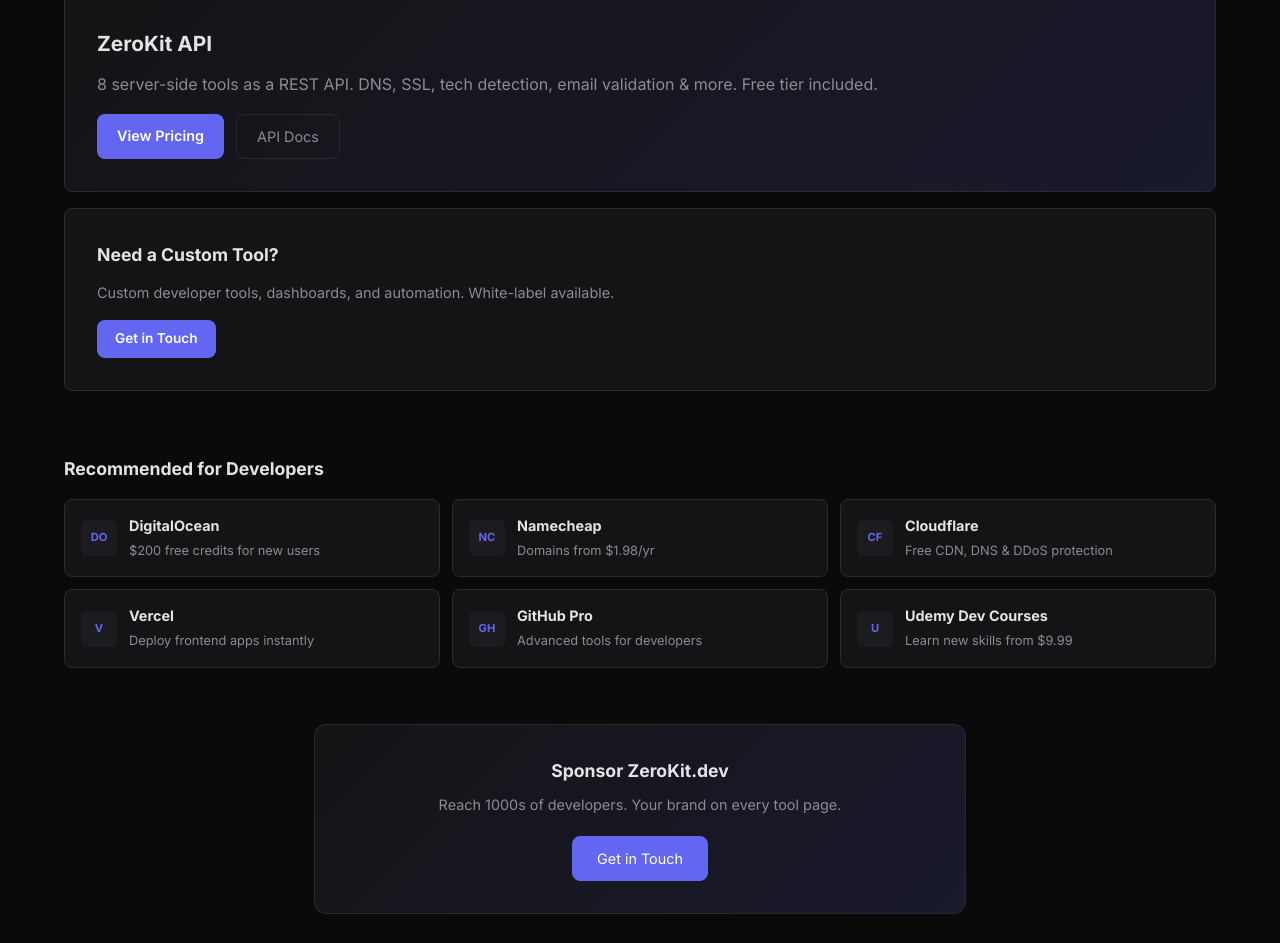
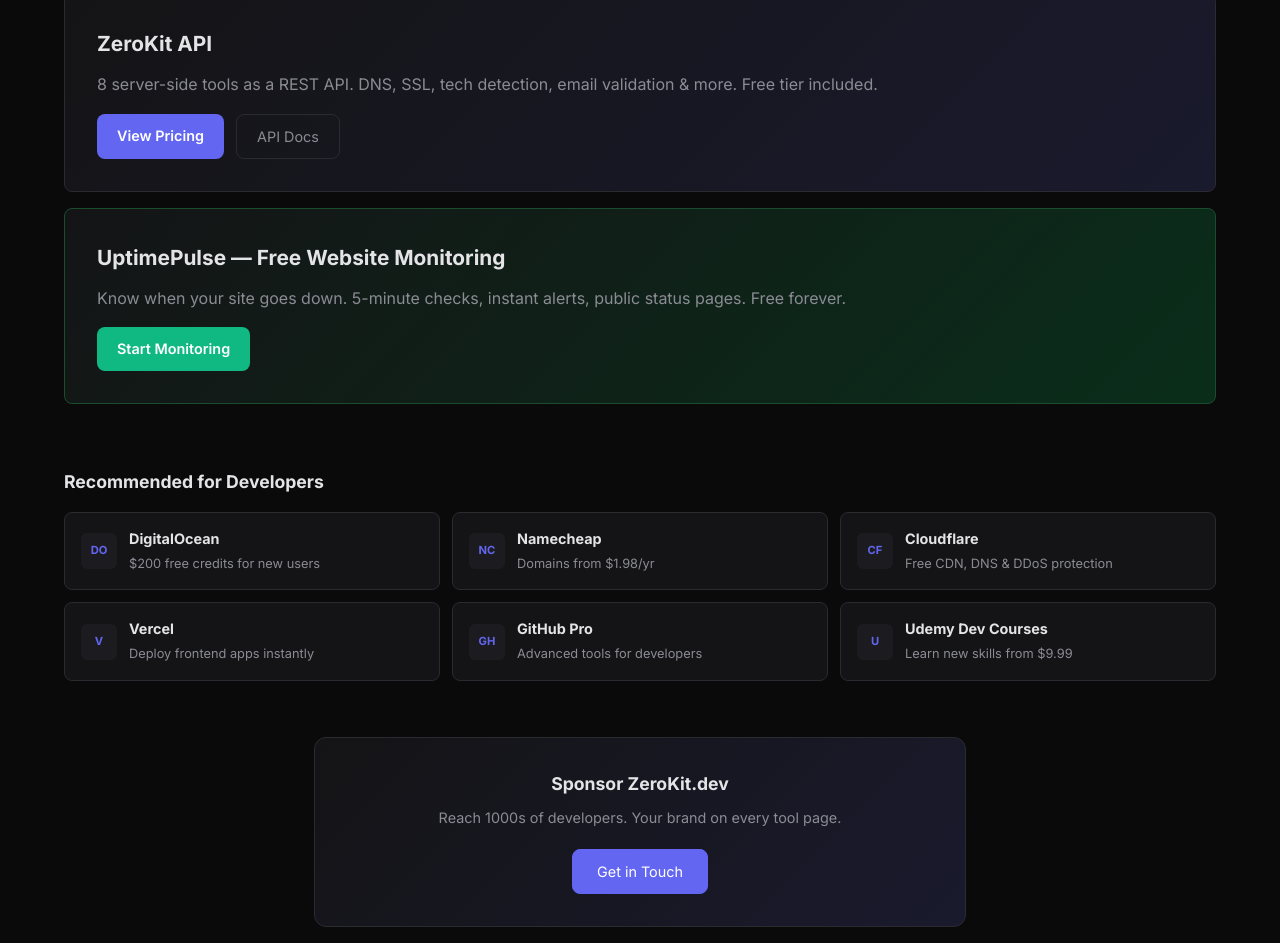
Before and after one commit to Stembel/devtools-fm, a plain HTML site: page index.html in a window 1280 px wide. Shown: the part 8658-9601 px from the top of the page. Drawn offline with Linux system fonts and the light colour scheme.

Commit message:
Cross-promote UptimePulse on ZeroKit.dev homepage

```diff
--- a/index.html
+++ b/index.html
@@ -887,13 +887,13 @@
       </div>
     </section>
 
-    <!-- Custom Tools -->
-    <section style="margin: 0 0 24px; padding: 32px; background: var(--surface); border: 1px solid var(--border); border-radius: var(--radius);">
-      <h2 style="margin: 0 0 12px; font-size: 1.1rem; color: var(--text);">Need a Custom Tool?</h2>
-      <p style="color: var(--text-muted); margin: 0 0 16px; line-height: 1.6; font-size: 0.9rem;">
-        Custom developer tools, dashboards, and automation. White-label available.
+    <!-- UptimePulse Promo -->
+    <section style="margin: 0 0 24px; padding: 32px; background: linear-gradient(135deg, var(--surface) 0%, #0a2e1a 100%); border: 1px solid #1a4d2e; border-radius: var(--radius);">
+      <h2 style="margin: 0 0 12px; font-size: 1.3rem; color: var(--text);">UptimePulse — Free Website Monitoring</h2>
+      <p style="color: var(--text-muted); margin: 0 0 16px; line-height: 1.6;">
+        Know when your site goes down. 5-minute checks, instant alerts, public status pages. Free forever.
       </p>
-      <a href="mailto:hello@zerokit.dev?subject=Custom%20Tool%20-%20ZeroKit.dev" style="display: inline-block; padding: 8px 18px; background: var(--accent); color: white; text-decoration: none; border-radius: var(--radius); font-weight: 600; font-size: 0.85rem;">Get in Touch</a>
+      <a href="https://65-109-129-230.sslip.io/pulse/" target="_blank" rel="noopener" style="display: inline-block; padding: 10px 20px; background: #10b981; color: white; text-decoration: none; border-radius: var(--radius); font-weight: 600; font-size: 0.9rem;">Start Monitoring</a>
     </section>
   </main>
 
```
